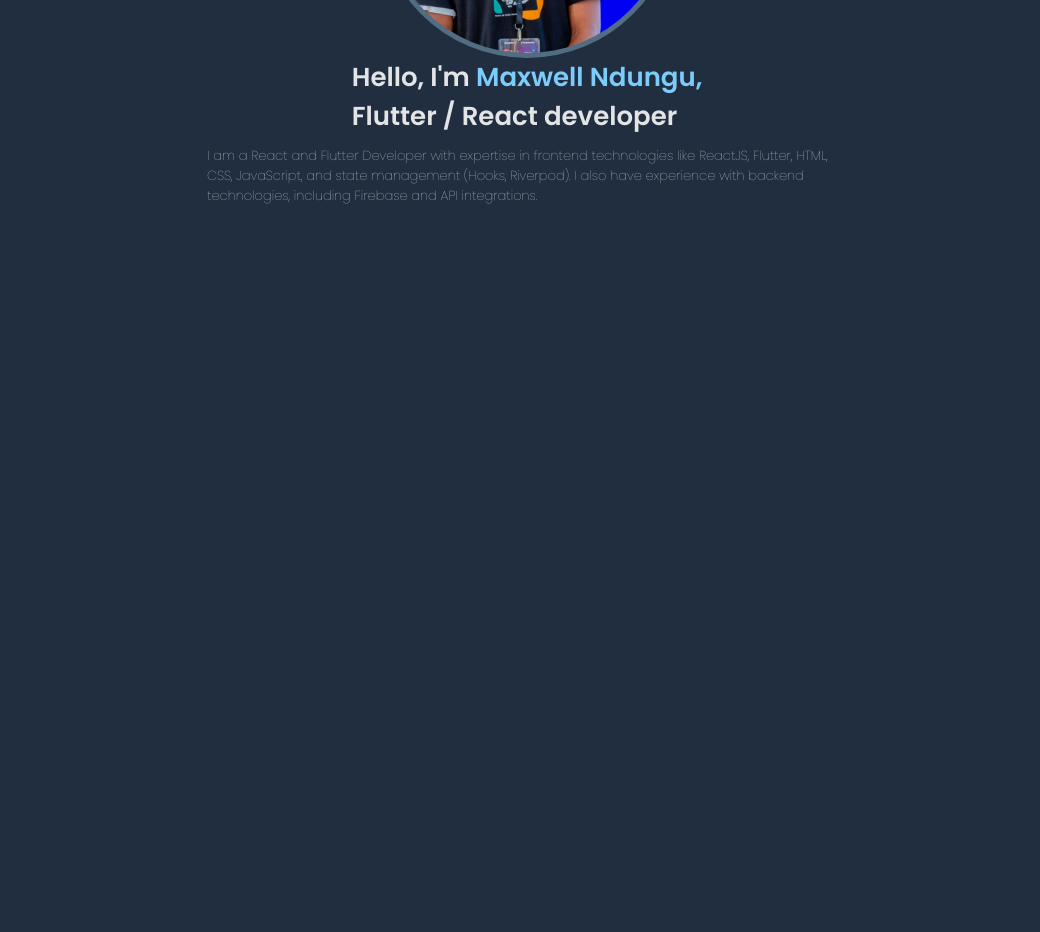
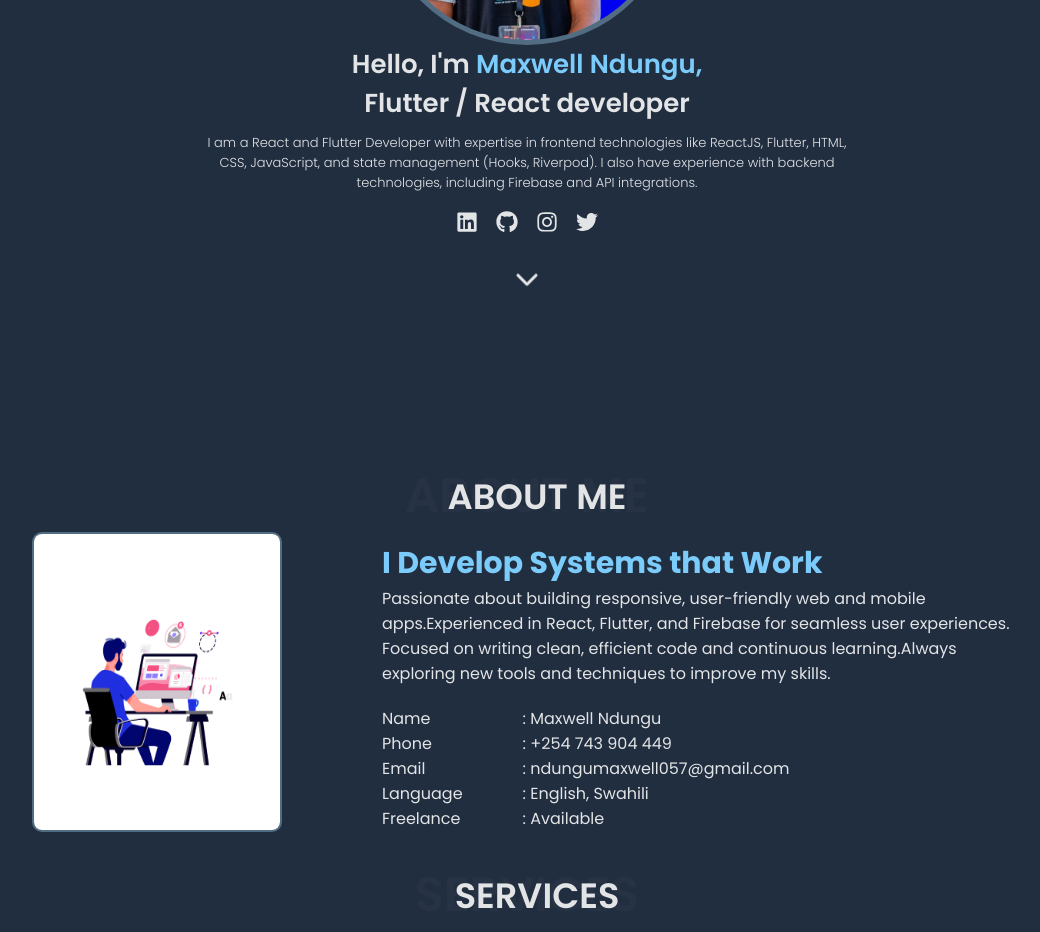
Before and after one commit to Maxwell-016/my-portfolio, a React (Vite) app: page / in a window 1280 px wide. Shown: the part 360-1292 px from the top of the page, without its empty margins (113-1153 px from the left). Before the commit the page ends 800 px from the top, so only its background shows below. Built offline with nearby package versions, Linux system fonts and the light colour scheme.

Commit message:
created about me view

```diff
--- a/src/App.css
+++ b/src/App.css
@@ -3,4 +3,19 @@
     margin-top: 20px;
     display: grid;
     place-items: center;
+    text-align: center;
 }
+.socials{
+    margin-top: 10px;
+}
+.first-page{
+    height: 100vh;
+  }
+.other-page{
+
+  }
+  .about-me{
+    display: flex;
+    align-items: center;
+    justify-content: center;
+  }
--- a/src/App.jsx
+++ b/src/App.jsx
@@ -1,8 +1,15 @@
 import profileImage from './assets/profile.jpg'
+import workingAnimation from './assets/workingAnimation.png'
 import NavBar from './components/navBar'
 import CircularAvatar from './components/circularAvatar'
 import IntroText from './components/introText';
 import SimpleDescription from './components/simpleDesc';
+import IconButton from './components/iconButton';
+import {FaInstagram, FaLinkedin, FaGithub, FaTwitter } from 'react-icons/fa';
+import BouncingArrow from './components/bouncingArrow';
+import Title from './components/title';
+import AnimatedCard from './components/animatedCard';
+import AboutMeText from './components/aboutMEText';
 import './App.css';
 function App() {
   const altText = "My profile Photo"
@@ -12,13 +19,37 @@ function App() {
   const description = "I am a React and Flutter Developer with expertise in frontend technologies like ReactJS, Flutter, HTML, CSS, JavaScript, and state management (Hooks, Riverpod). I also have experience with backend technologies, including Firebase and API integrations."
   return (
     <>
+    <div className='first-page'>
       <NavBar/>
       <div className='introduction'>
         <CircularAvatar imageUrl={profileImage} altText={altText}/>
         <IntroText title = {title} name = {name} continuation = {continuation}/>
         <SimpleDescription description = {description}/>
+
+        <div className="socials">
+        {/* TODO: Add links to the social media accounts */}
+        <IconButton icon={FaLinkedin} onPressed={()=>{console.log("LinkedIn icon has been pressed")}}/>
+        <IconButton icon={FaGithub} onPressed={()=>{console.log("GitHub icon has been pressed")}}/>
+        <IconButton icon={FaInstagram} onPressed={()=>{console.log("Instagram icon has been pressed")}}/>
+        <IconButton icon={FaTwitter} onPressed={()=>{console.log("Twitter icon has been pressed")}}/>
+      </div>
+      <BouncingArrow/>
+      </div>
+    </div>
+
+    <div className="other-page">
+
+      <Title title = "About Me" id ="about"/>
+      <div className='about-me'>
+        <AnimatedCard image = {workingAnimation} altText = "working animation" />
+        <AboutMeText/>
       </div>
 
+      <Title title = "Services" id = "services"/>
+      <div className="services">
+
+      </div>
+    </div>
     </>
   )
 }
--- /dev/null
+++ b/src/components/aboutMEText.jsx
@@ -0,0 +1,29 @@
+import React from 'react'
+
+const AboutMeText = () => {
+  return (
+    <div className='about-column'>
+        <p className='about-title'>I Develop Systems that Work</p>
+        <p className='about-description'>Passionate about building responsive, user-friendly web and mobile apps.Experienced in React, Flutter, and Firebase for seamless user experiences.
+            Focused on writing clean, efficient code and continuous learning.Always exploring new tools and techniques to improve my skills.</p>
+        <div className='personal-details'>
+            <div>
+                <p>Name</p>
+                <p>Phone</p>
+                <p>Email</p>
+                <p>Language</p>
+                <p>Freelance</p>
+            </div>
+            <div>
+                <p>: Maxwell Ndungu</p>
+                <p>: +254 743 904 449</p>
+                <p>: ndungumaxwell057@gmail.com</p>
+                <p>: English, Swahili</p>
+                <p>: Available</p>
+            </div>
+        </div>
+    </div>
+  )
+}
+
+export default AboutMeText
--- /dev/null
+++ b/src/components/animatedCard.jsx
@@ -0,0 +1,13 @@
+import React from 'react'
+
+const AnimatedCard = (props) => {
+    const imageUrl = props.image;
+    const altText = props.altText;
+  return (
+    <div className='animation-container'>
+        <img className="animation" src={imageUrl} alt={altText} />
+    </div>
+  )
+}
+
+export default AnimatedCard
--- /dev/null
+++ b/src/components/bouncingArrow.jsx
@@ -0,0 +1,10 @@
+import React from 'react'
+import {FaChevronDown } from 'react-icons/fa6'
+
+const BouncingArrow = () => {
+  return (
+    <FaChevronDown className='arrow'/>
+  )
+}
+
+export default BouncingArrow
--- /dev/null
+++ b/src/components/iconButton.jsx
@@ -0,0 +1,16 @@
+import propTypes from 'prop-types'
+import React from 'react'
+const IconButton = (props) => {
+    const Icon = props.icon
+  return (
+    <button onClick={props.onPressed} className='socials-icon-btn'>
+        <Icon className = "socials-icon"></Icon>
+    </button>
+  )
+}
+IconButton.propTypes ={
+    icon : propTypes.func,
+    onPressed : propTypes.func
+}
+
+export default IconButton
--- a/src/components/navBar.jsx
+++ b/src/components/navBar.jsx
@@ -4,10 +4,10 @@ const NavBar = () => {
     <nav className = " nav-bar">
         <div></div>
         <ul>
-            <li><a  className = 'active' href=""> Home</a></li>
-            <li><a href=""> About</a></li>
-            <li><a href=""> Services</a></li>
-            <li><a href=""> Contact</a></li>
+            <li><a  className = 'active' href="#home"> Home</a></li>
+            <li><a href="#about"> About</a></li>
+            <li><a href="#services"> Services</a></li>
+            <li><a href="#contact"> Contact</a></li>
         </ul>
         <ThemeSwitcher/>
     </nav>
--- /dev/null
+++ b/src/components/title.jsx
@@ -0,0 +1,17 @@
+import propTypes from 'prop-types'
+import React from 'react'
+
+const Title = (props) => {
+  const id = props.id
+  return (
+    <div className='title-container'>
+        <p className="background">{props.title}</p>
+        <p id = {id} className='foreground'>{props.title}</p>
+    </div>
+  )
+}
+Title.propTypes = {
+  title: propTypes.string
+}
+
+export default Title
--- a/src/index.css
+++ b/src/index.css
@@ -8,17 +8,22 @@
   --text-color-dark: rgba(255, 255, 255, 0.87);
 }
 body {
+  font-family: 'Poppins' , serif;
   display: block;
   justify-content: center;
   background-color: #212E40;
   --text-color: var(--text-color-dark);
 }
 body.light{
+  font-family: 'Poppins' , serif;
   background-color: rgba(255, 255, 255, 0.87);
   --text-color : var(--text-color-light)
 }
+
+/* navigation Bar */
+
 .nav-bar{
-  padding: 20px;
+  padding-top: 20px;
   display: flex;
   justify-content: space-between;
 }
@@ -68,6 +73,8 @@ border: 1px solid #526D82;
   color: rgba(14, 13, 13, 0.658);
 }
 
+
+/* the body */
 .outer-circle{
   width: 300px;
   height: 300px;
@@ -91,7 +98,6 @@ border: 1px solid #526D82;
 }
 .intro{
   font-size: 26px;
-  font-family: 'Poppins' , serif;
   font-weight: 600;
   color: var(--text-color);
 }
@@ -101,8 +107,92 @@ border: 1px solid #526D82;
 .intro-description{
   margin-top: 10px;
   color: var(--text-color);
-  font-family: 'Poppins' , serif;
-  font-weight: lighter;
+  font-weight: 300;
   font-size: small;
   width: 50%;
 }
+.socials-icon-btn{
+  width: 40px;
+  height: 40px;
+  border-radius: 10px;
+  border: none;
+  background-color: transparent;
+  color: var(--text-color);
+}
+.socials-icon{
+  width: 22px;
+  height: 22px;
+}
+.arrow{
+  margin-top: 25px;
+  width: 24px;
+  height: 24px;
+  color: var(--text-color);
+  animation: bounce 2s infinite;
+}
+
+@keyframes bounce{
+  0%{
+    transform: translateY(0);
+  }
+  50%{
+    transform: translateY(-15px);
+  }
+  100%{
+    transform: translateY(0);
+  }
+}
+
+.title-container{
+  position: relative;
+  margin-top: 20px;
+  display: grid;
+  place-items: center;
+  text-align: center;
+}
+.background{
+  color: var(--text-color);
+  text-transform: uppercase;
+  font-size: 3.0em;
+  font-weight: 600;
+  opacity: 0.03;
+}
+.foreground{
+  padding: 10px;
+  margin-left: 20px;
+  text-align: center;
+  position: absolute;
+  color: var(--text-color);
+  text-transform: uppercase;
+  font-size: 2.2em;
+  font-weight: 600;
+  top: 0;
+}
+
+.animation{
+  height: 300px;
+  width: 250px;
+  border-radius: 10px;
+  border: 2px solid #526D82;
+}
+
+/* About me */
+.about-title{
+  font-size: 30px;
+  font-weight: bold;
+  color: #7cccfb;
+}
+.about-description{
+  font-size: normal;
+  color: var(--text-color);
+}
+.personal-details{
+  margin-top: 20px;
+  color: var(--text-color);
+  display:flex;
+  gap: 60px;
+}
+.about-column{
+  width: 50%;
+  margin-left: 100px;
+}
```
Also changed, not shown: src/assets/workingAnimation.png (added).
